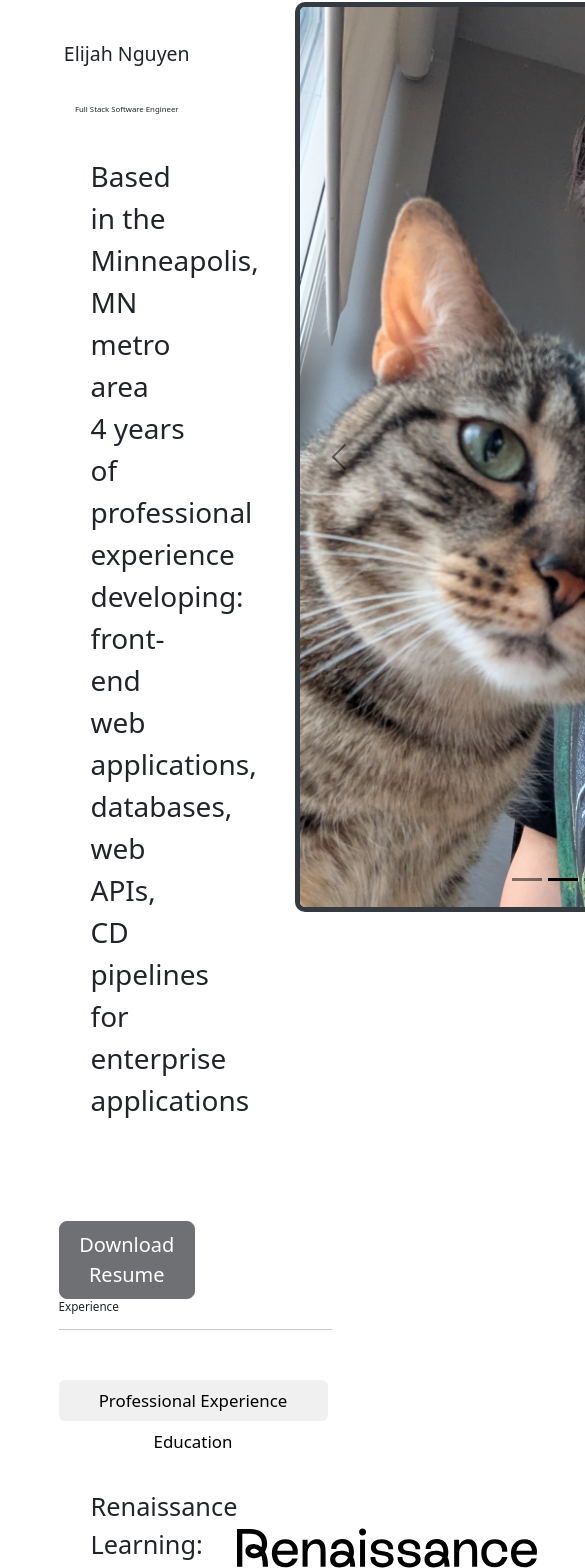
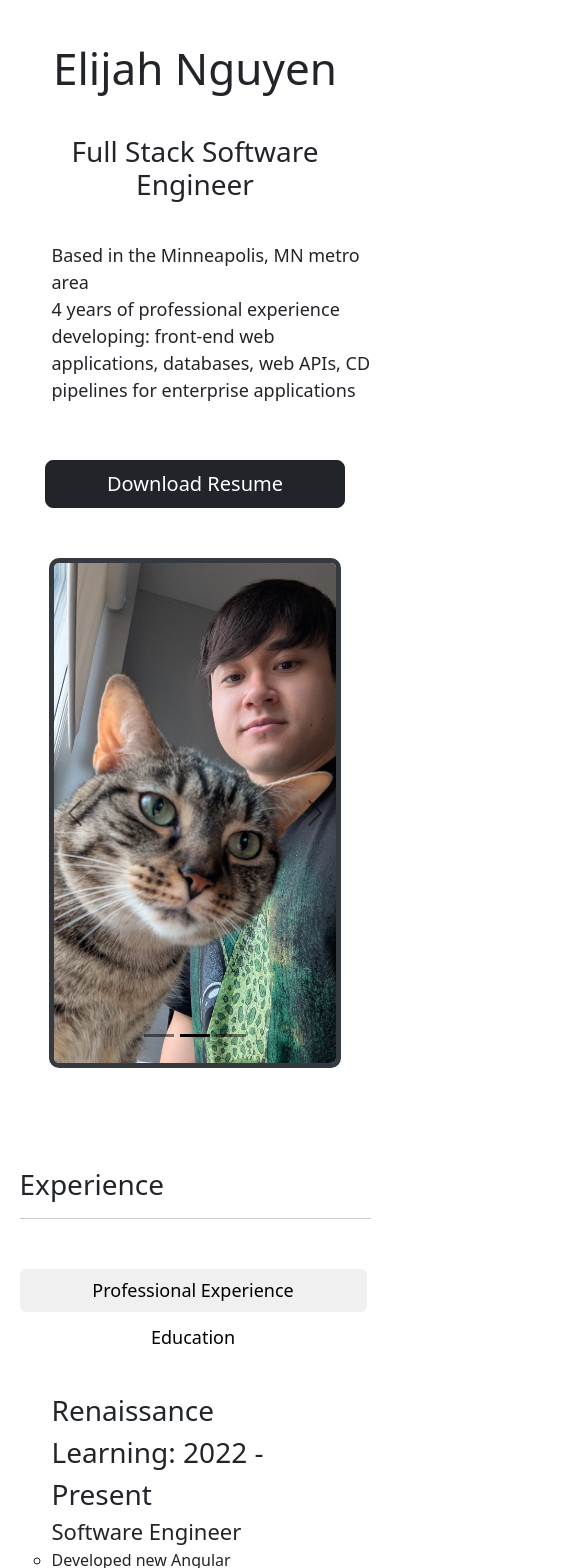
Before and after one commit to NguyenElijah/elijah-nguyen-website, a React (Vite) app: page / in a window 390 px wide. Shown: the part 170-1738 px from the top of the page, 585 px wide, since content can reach past the window. Built offline with nearby package versions, Linux system fonts and the light colour scheme.

Commit message:
add mobile ux

```diff
--- a/src/App/App.scss
+++ b/src/App/App.scss
@@ -1,3 +1,4 @@
+@import './breakpoints.scss';
 
 h1 {
   font-size: 5vw;
@@ -11,3 +12,35 @@ h2 {
     padding-left: 15%;
     padding-right: 15%;
 }
+
+@media only screen and (max-width: $tablet-breakpoint) {
+
+  h1 {
+    font-size: 6vw;
+  }
+
+  h2 {
+    font-size: 5vw;
+  }
+
+  .body {
+    padding-left: 10%;
+    padding-right: 10%;
+  }
+}
+
+@media only screen and (max-width: $mobile-breakpoint) {
+
+  h1 {
+    font-size: 44px;
+  }
+
+  h2 {
+    font-size: 28px;
+  }
+
+  .body {
+    padding-left: 5%;
+    padding-right: 5%;
+}
+}
--- a/src/App/Experience/Experience.scss
+++ b/src/App/Experience/Experience.scss
@@ -2,10 +2,12 @@
 
 .experience-tabs {
   margin-top: 50px;
-  font-size: 2vh;
+  font-size: 18px;
   background-color: #fff;
 
   .nav-item {
+    margin-right: 4px;
+    margin-bottom: 4px;
     outline: 0px solid $skill-border-color;
     border-radius: 5px;
     transition: outline .25s ease-in-out;
@@ -27,9 +29,4 @@
       -webkit-transition: outline .25s ease-in-out;
     }
   }
-
-  .nav-item {
-    margin-right: 4px;
-  }
-
 }
--- a/src/App/Experience/ExperienceEntry/ExperienceEntry.scss
+++ b/src/App/Experience/ExperienceEntry/ExperienceEntry.scss
@@ -1,4 +1,4 @@
-
+@import '../../breakpoints.scss';
 
 .experience-container {
   padding-bottom: 50px;
@@ -8,14 +8,26 @@
     flex-direction: row;
     justify-content: space-between;
 
-    .experience-location {
-      padding-top:10px;
-      font-size: 3vh;
+    .experience-text {
+
+      margin-right: 100px;
+
+      .experience-location {
+        padding-top: 10px;
+        font-size: 36px;
+      }
+
+      .experience-title {
+        font-size: 28px;
+      }
+
+      .experience-description {
+        padding-left: 0px;
+        margin-left: 0px;
+        font-size: 16px;
+      }
     }
 
-    .experience-title {
-      font-size: 2.5vh;
-    }
 
     .experience-logo {
       display: flex;
@@ -23,11 +35,41 @@
       margin-top: 20px;
       margin-right: 100px;
     }
+  }
+}
 
-    .experience-description {
-      padding-left: 0px;
-      margin-left: 0px;
-      font-size: 1.4vh;
+@media only screen and (max-width: $tablet-breakpoint) {
+  .experience-container {
+
+    .experience {
+
+      .experience-text {
+
+        .experience-location {
+          font-size: 28px;
+        }
+
+        .experience-title {
+          font-size: 22px;
+        }
+      }
+
+      .experience-logo {
+        margin-right: 50px;
+      }
     }
   }
 }
+@media only screen and (max-width: $mobile-breakpoint) {
+  .experience-container {
+    .experience {
+      flex-direction: column;
+
+      .experience-logo {
+        align-self: flex-end;
+        margin-right: 0px;
+        height: 80px;
+      }
+    }
+  }
+}
--- a/src/App/Experience/ExperienceEntry/ExperienceEntry.tsx
+++ b/src/App/Experience/ExperienceEntry/ExperienceEntry.tsx
@@ -11,7 +11,7 @@ function ExperienceEntry({ experience }: ExperienceEntryProps)  {
     <ul className="experience-container">
       {experience.map((exp) => (
         <div className="experience" key={exp.Title}>
-          <div>
+          <div className="experience-text">
             <div className="experience-location">{exp.Location}: {exp.Duration}</div>
             <div className="experience-title">{exp.Title}</div>
             <ul className="experience-description">
--- a/src/App/Header/Header.scss
+++ b/src/App/Header/Header.scss
@@ -1,3 +1,5 @@
+@import '../breakpoints.scss';
+
 .container {
   max-width: 100%;
   padding-left: 15%;
@@ -12,3 +14,18 @@
     }
   }
 }
+
+@media only screen and (max-width: $tablet-breakpoint) {
+
+  .container {
+    padding-left: 10%;
+    padding-right: 10%;
+  }
+}
+
+@media only screen and (max-width: $mobile-breakpoint) {
+  .container {
+    padding-left: 5%;
+    padding-right: 5%;
+  }
+}
--- a/src/App/Intro/Headshot/Headshot.scss
+++ b/src/App/Intro/Headshot/Headshot.scss
@@ -1,9 +1,20 @@
 @import '../../colors.scss';
+@import '../../breakpoints.scss';
+
+$carousel-height-desktop: 900px;
+$carousel-width-desktop: 506.25px;
+
+$carousel-height-tablet: 600px;
+$carousel-width-tablet: 337.5px;
+
+$carousel-height-mobile: 500px;
+$carousel-width-mobile: 281.25px;
 
 .carousel-container {
-  height: 900px;
-  width: 525px;
-  min-width: 525px;
+  display: flex;
+  height: $carousel-height-desktop;
+  aspect-ratio: 9/16;
+  min-width: $carousel-width-desktop;
   margin-left: 100px;
   box-sizing: content-box;
   border: 5px solid $carousel-border-color;
@@ -19,15 +30,55 @@
     align-items: center;
 
     .carousel-image-container {
-      height: 900px;
-      vertical-align: center;
+      height: $carousel-height-desktop;
       overflow: hidden;
     }
 
     .carousel-image {
-      height: 100%;
-      width: 100%;
-      object-fit: cover;
+      height: $carousel-height-desktop;
+      width: $carousel-width-desktop;
     }
   }
 }
+
+@media only screen and (max-width: $tablet-breakpoint) {
+  .carousel-container {
+    height: $carousel-height-tablet;
+    min-width: $carousel-width-tablet;
+    max-width: $carousel-width-tablet;
+
+    .carousel-item {
+      .carousel-image-container {
+        height: $carousel-height-tablet;
+      }
+
+      .carousel-image {
+        height: $carousel-height-tablet;
+        width: $carousel-width-tablet;
+      }
+    }
+
+  }
+}
+
+@media only screen and (max-width: $mobile-breakpoint) {
+  .carousel-container {
+    margin-left: 0px;
+    flex-direction: column;
+    align-self: center;
+    height: $carousel-height-mobile;
+    min-width: $carousel-width-mobile;
+    max-width: $carousel-width-mobile;
+
+        .carousel-item {
+      .carousel-image-container {
+        height: $carousel-height-mobile;
+      }
+
+      .carousel-image {
+        height: $carousel-height-mobile;
+        width: $carousel-width-mobile;
+      }
+    }
+  }
+}
--- a/src/App/Intro/Intro.scss
+++ b/src/App/Intro/Intro.scss
@@ -1,8 +1,11 @@
+@import './../breakpoints.scss';
+
 .intro-container {
   padding-top: 100px;
   display: flex;
   flex-direction: row;
   justify-content: space-between;
+  margin-bottom: 100px;
 }
 
 .intro-text {
@@ -32,3 +35,50 @@
     list-style: none;
   }
 }
+
+@media only screen and (max-width: $tablet-breakpoint) {
+
+  .intro-text {
+    .intro-description {
+
+      .intro-title {
+        font-size: 3vw;
+      }
+      .intro-fact {
+        font-size: 22px;
+      }
+    }
+  }
+}
+
+@media only screen and (max-width: $mobile-breakpoint) {
+  .intro-container {
+    flex-direction: column;
+    justify-content: center;
+  }
+
+  .intro-text {
+    display: flex;
+    flex-direction: column;
+    justify-content: center;
+    max-width: 100%;
+    margin-bottom: 50px;
+
+    .intro-description {
+      margin-bottom: 40px;
+
+      .intro-title {
+        font-size: 28px;
+      }
+
+      .intro-fact {
+        font-size: 18px;
+      }
+    }
+
+    .resume-button {
+      width: 300px;
+      align-self: center;
+    }
+  }
+}
--- a/src/App/Intro/Intro.tsx
+++ b/src/App/Intro/Intro.tsx
@@ -1,6 +1,8 @@
 import './Intro.scss';
 import Headshot from './Headshot/Headshot';
 import Button from 'react-bootstrap/Button';
+import { Tooltip } from 'react-tooltip';
+
 
 function Intro() {
   return <>
@@ -14,10 +16,12 @@ function Intro() {
             <li className="intro-fact">4 years of professional experience developing: front-end web applications, databases, web APIs, CD pipelines for enterprise applications</li>
           </ul>
         </div>
-        <Button variant="dark" href="https://www.google.com" target="_blank" size="lg" disabled>Download Resume</Button>
+        <Button className="resume-button" variant="dark" href="#" target="_blank" size="lg"
+        data-tooltip-id="resume-tooltip" data-tooltip-content="coming soon" data-tooltip-place="top" data-tooltip-delay-hide={25}>Download Resume</Button>
       </div>
       <Headshot />
     </div>
+    <Tooltip id="resume-tooltip" className="arrow"/>
   </>
 }
 
--- /dev/null
+++ b/src/App/breakpoints.scss
@@ -0,0 +1,2 @@
+$tablet-breakpoint: 1600px;
+$mobile-breakpoint: 960px;
```
Also changed, not shown: src/assets/images/headshot.jpg.
